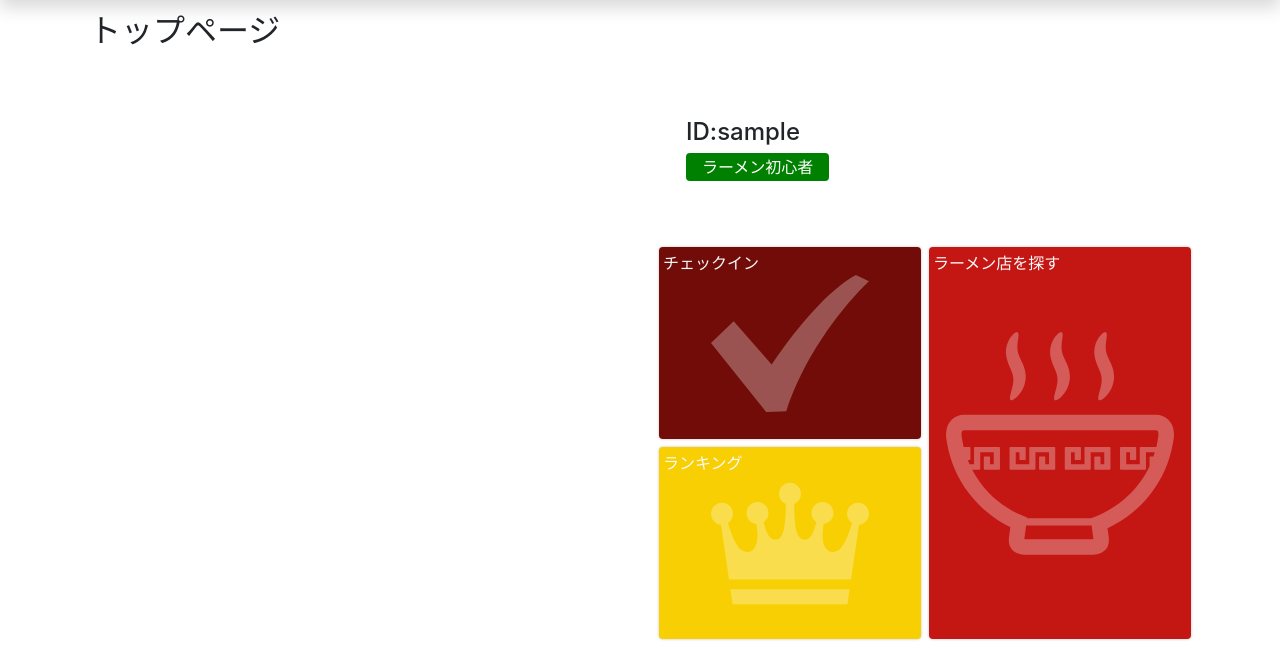
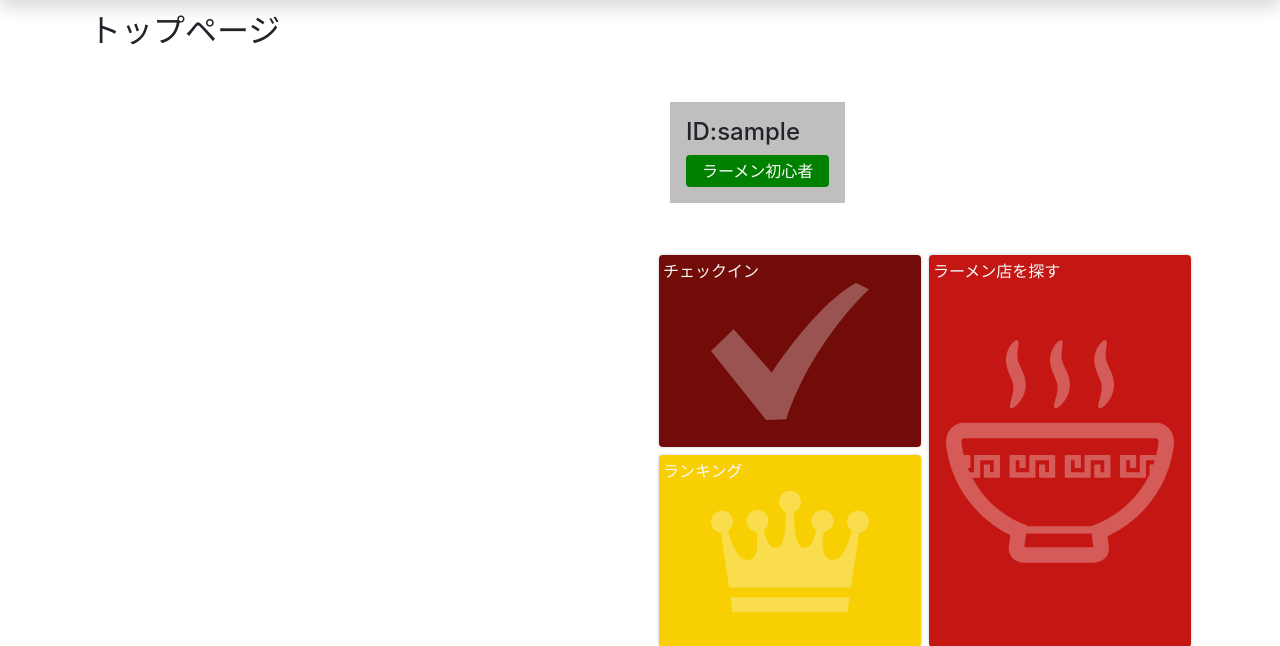
Before and after one commit to fulutori/NinnNiku, a PHP site: page / in a window 1280 px wide. Shown: the part 64-710 px from the top of the page. Run offline with PHP 8.4, Linux system fonts and the light colour scheme; the visitor is signed in with stand-in values (Sample User, id 1); a stand-in replaces the project's code that opens the database connection.

Commit message:
Update style.css

```diff
--- a/style.css
+++ b/style.css
@@ -24,7 +24,7 @@ a:hover{
         transform: translateY(-0.3em);
 }
 
-.achv{display: inline;}
+.achv{display: inline-block;}
 .achv_cls0{
         background-color: green;
 }
@@ -37,3 +37,8 @@ a:hover{
 .achv_cls3{
         background-color: gold;
 }
+
+.bg_gray_t{
+        display: inline-block;
+        background-color: rgba(0, 0, 0, 0.25);
+}
```
